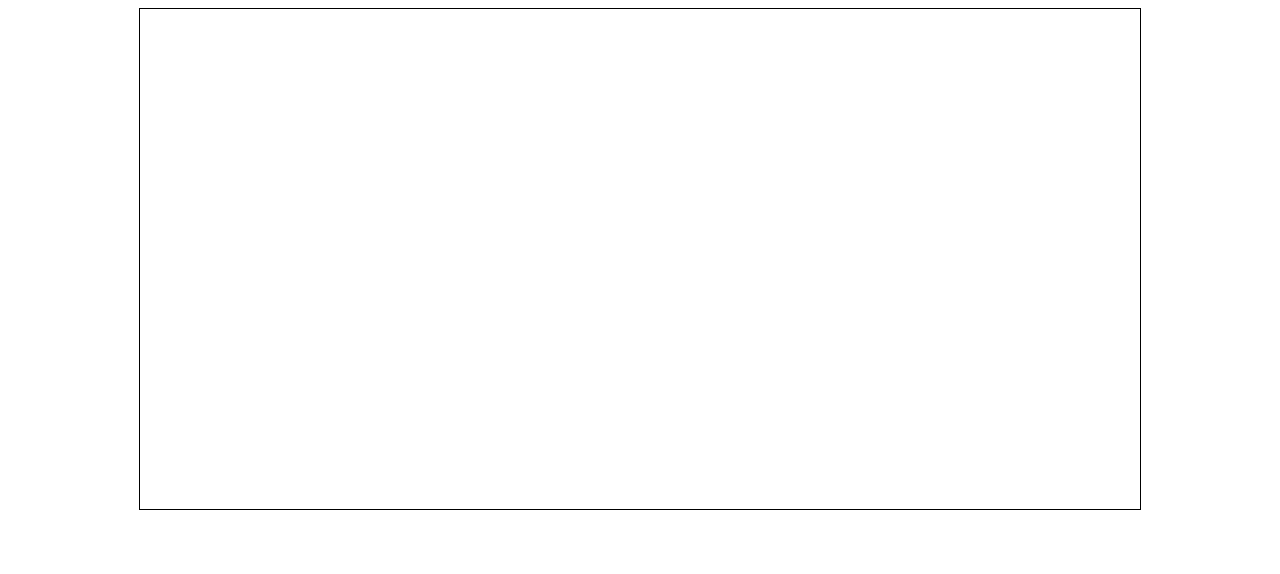
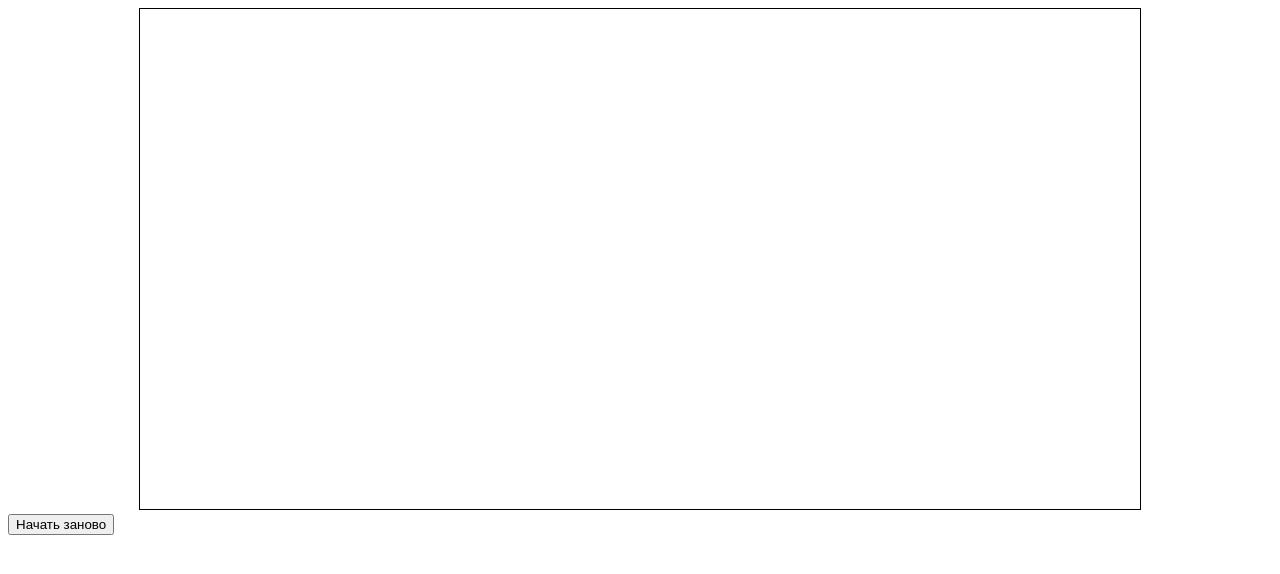
Before and after one commit to Vadilandus/Game-best, a plain HTML site: page index.html in a window 1280 px wide. Drawn offline with Linux system fonts and the light colour scheme.

Commit message:
Update index.html

```diff
--- a/index.html
+++ b/index.html
@@ -10,6 +10,7 @@
     <div id="canvas-container">
         <canvas>Your browser doesn't support canvas</canvas>
     </div>
+    <div id="restart"><button id = "restart1" onClick="window.location.reload();">Начать заново</button> </div>
 <script src="script.js"></script>
 </body>
 </html>
```
